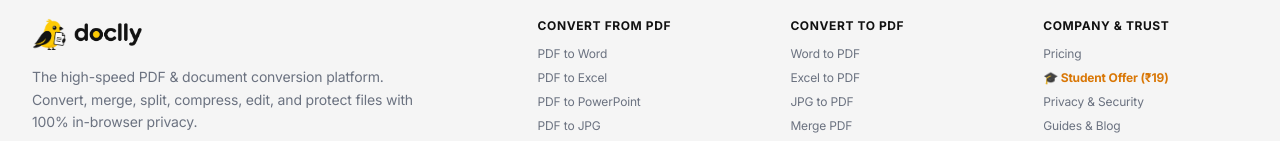
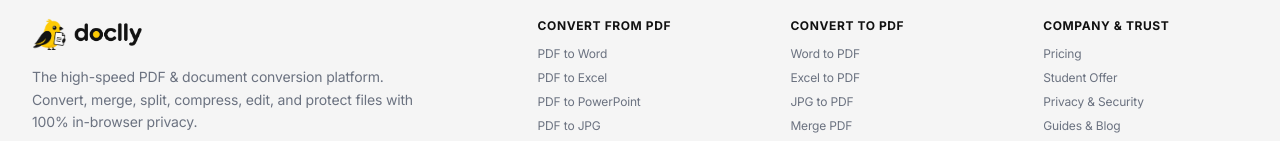
Before and after one commit to shivamapatel03/doclly, a React (Vite) app: page / in a window 1280 px wide. Shown: the part 5865-6006 px from the top of the page. Built offline with nearby package versions, Linux system fonts and the light colour scheme.

Commit message:
Clean and unify Student Offer link in Footer

```diff
--- a/src/components/layout/Footer.tsx
+++ b/src/components/layout/Footer.tsx
@@ -104,9 +104,7 @@ export const Footer: React.FC = () => {
                 <Link to="/pricing" className="text-[#6B7280] hover:text-[#111111] transition-colors">Pricing</Link>
               </li>
               <li>
-                <Link to="/student" className="text-[#D97706] font-bold hover:text-amber-800 transition-colors flex items-center gap-1">
-                  <span>🎓 Student Offer (₹19)</span>
-                </Link>
+                <Link to="/student" className="text-[#6B7280] hover:text-[#111111] transition-colors">Student Offer</Link>
               </li>
               <li>
                 <Link to="/privacy" className="text-[#6B7280] hover:text-[#111111] transition-colors">Privacy & Security</Link>
```
